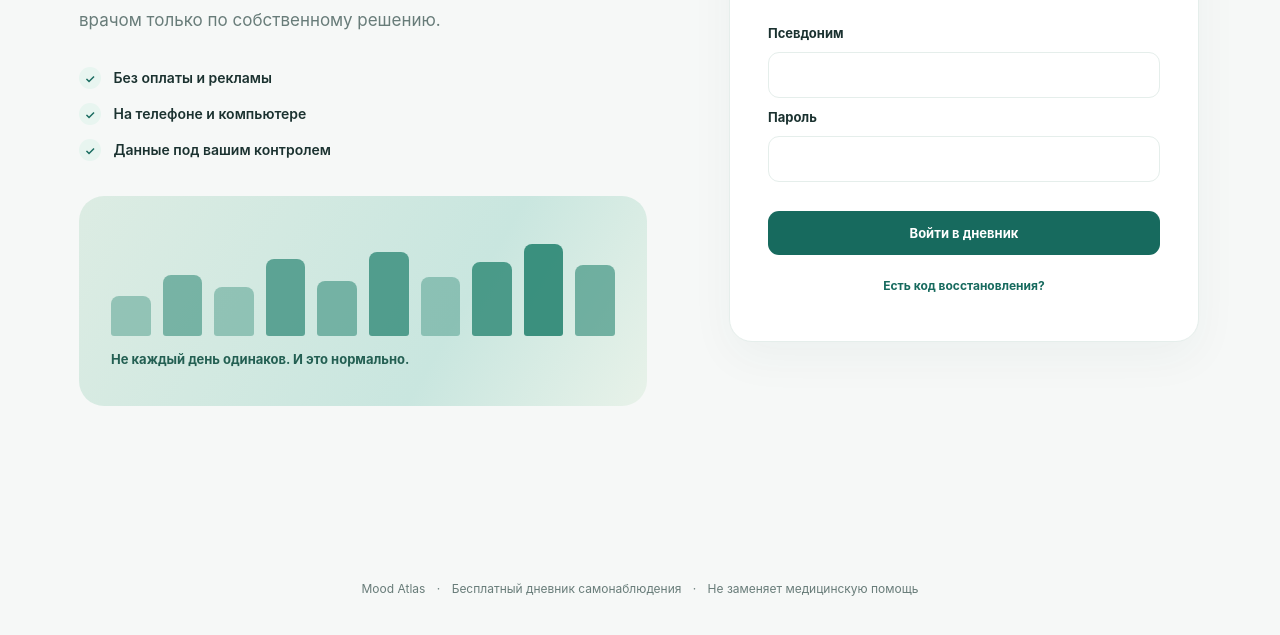
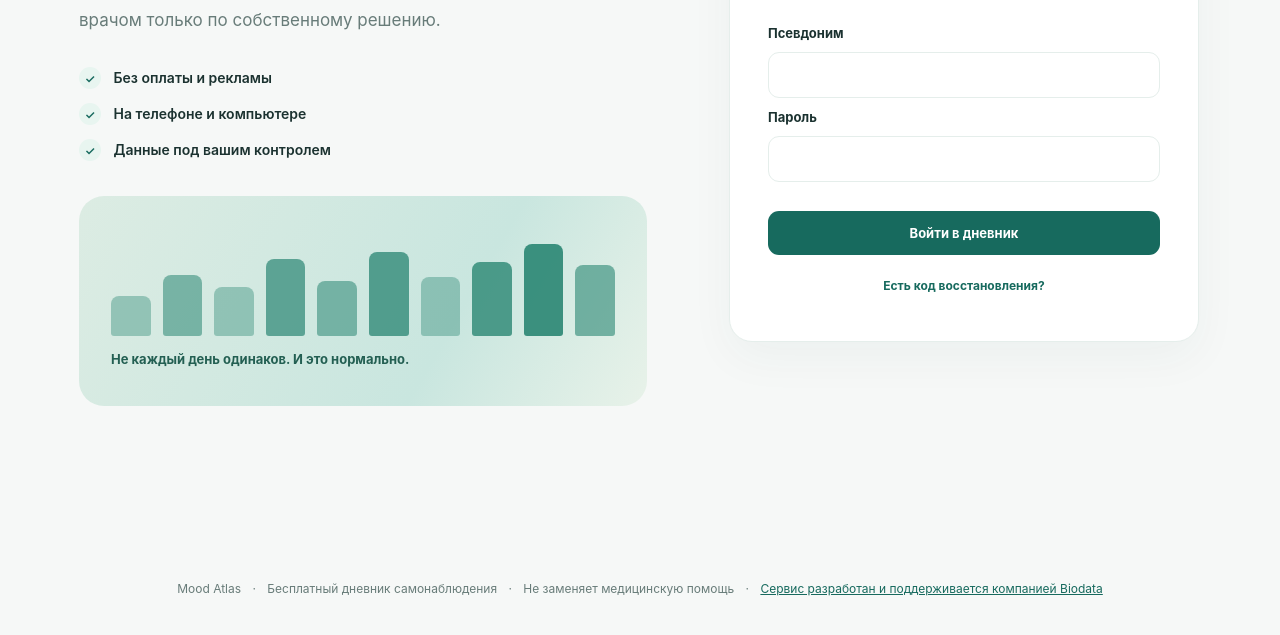
Before and after one commit to weydreas/mood-tracker, a website: page public/index.html in a window 1280 px wide. Shown: the part 443-1078 px from the top of the page. Drawn offline with Linux system fonts and the light colour scheme; no server answers.

Commit message:
feat: add Biodata company credit link to footer

```diff
--- a/public/index.html
+++ b/public/index.html
@@ -224,7 +224,7 @@
       </div>
     </section>
   </main>
-  <footer class="footer">Mood Atlas <span>·</span> Бесплатный дневник самонаблюдения <span>·</span> Не заменяет медицинскую помощь</footer>
+  <footer class="footer">Mood Atlas <span>·</span> Бесплатный дневник самонаблюдения <span>·</span> Не заменяет медицинскую помощь <span>·</span> <a href="https://biodata.health" target="_blank" rel="noopener noreferrer">Сервис разработан и поддерживается компанией Biodata</a></footer>
   <div id="toast" class="toast" role="status" aria-live="polite" hidden></div>
   <dialog id="recovery-dialog" class="recovery-dialog">
     <div class="dialog-symbol">✳</div>
```
